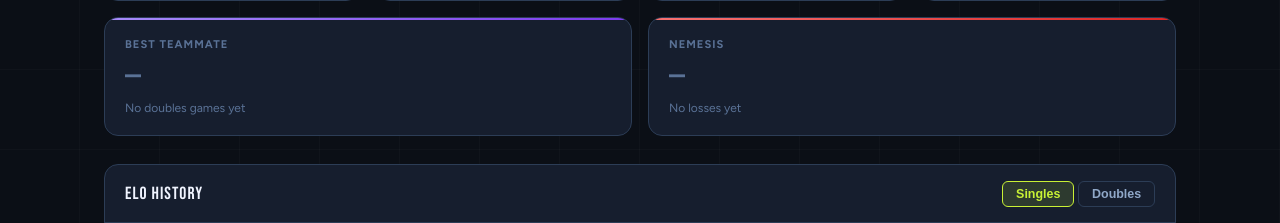
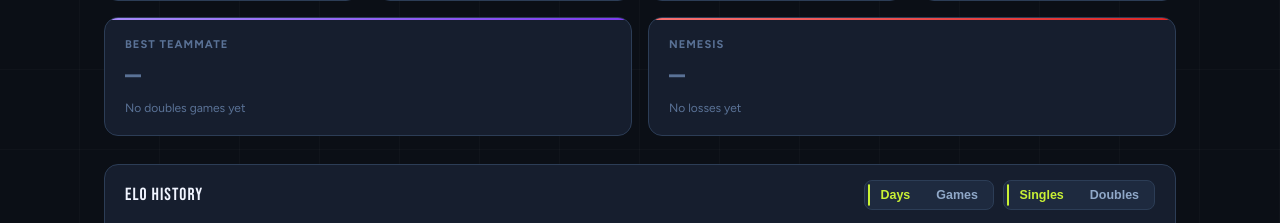
Before and after one commit to Garthalamu/PBELO, a Django app: template templates/tracker/player_detail.html in a window 1280 px wide. Shown: the part 251-474 px from the top of the page. Run offline with Django 5.2, Linux system fonts and the light colour scheme; the template is opened without the code that fills it, so the values that code supplies are empty; some libraries are stand-ins or nearby versions.

Commit message:
Changes to graph

```diff
--- a/templates/tracker/player_detail.html
+++ b/templates/tracker/player_detail.html
@@ -178,6 +178,43 @@
     background: var(--accent-dim);
     border-color: var(--accent);
     color: var(--accent);
+  }
+
+  /* Sliding pill toggle (Days / Games) */
+  .view-toggle {
+    position: relative;
+    display: inline-flex;
+    gap: 2px;
+    background: var(--surface-hi);
+    border: 1px solid var(--border);
+    border-radius: 8px;
+    padding: 3px;
+  }
+  .view-btn {
+    position: relative;
+    z-index: 1;
+    padding: 0.25rem 0.75rem;
+    font-size: 0.78rem;
+    font-weight: 700;
+    border: none;
+    background: none;
+    color: var(--txt-2);
+    cursor: pointer;
+    border-radius: 6px;
+    transition: color 0.22s;
+    white-space: nowrap;
+  }
+  .view-btn.active { color: var(--accent); }
+  .view-slider {
+    position: absolute;
+    top: 3px;
+    height: calc(100% - 6px);
+    border-radius: 6px;
+    background: var(--accent-dim);
+    border: 1px solid var(--accent);
+    pointer-events: none;
+    transition: left 0.22s cubic-bezier(0.4,0,0.2,1),
+                width 0.22s cubic-bezier(0.4,0,0.2,1);
   }
 
   .tab-pane { display: none; padding: 1.25rem; }
@@ -423,9 +460,17 @@
 <div class="chart-section fade-up delay-3">
   <div class="chart-head">
     <span class="chart-head-title">ELO History</span>
-    <div class="tab-btns">
-      <button class="tab-btn active" data-tab="chart-singles">Singles</button>
-      <button class="tab-btn" data-tab="chart-doubles">Doubles</button>
+    <div style="display:flex;gap:0.6rem;align-items:center;">
+      <div class="view-toggle" id="toggle-view">
+        <div class="view-slider"></div>
+        <button class="view-btn active" data-view="days">Days</button>
+        <button class="view-btn" data-view="games">Games</button>
+      </div>
+      <div class="view-toggle" id="toggle-tab">
+        <div class="view-slider"></div>
+        <button class="view-btn active" data-tab="chart-singles">Singles</button>
+        <button class="view-btn" data-tab="chart-doubles">Doubles</button>
+      </div>
     </div>
   </div>
   <div class="tab-pane active" id="chart-singles">
@@ -502,42 +547,135 @@
 {% block extra_js %}
 <script src="https://cdn.plot.ly/plotly-2.35.2.min.js"></script>
 <script>
-  const darkLayout = {
+  const singlesData = {{ singles_games_json|safe }};
+  const doublesData = {{ doubles_games_json|safe }};
+
+  const BASE_COLOR = '#2c3d56';
+  const DARK = {
     paper_bgcolor: 'rgba(0,0,0,0)',
-    plot_bgcolor: 'rgba(0,0,0,0)',
-    font: { color: '#90a8c8', family: 'Figtree, sans-serif', size: 11 },
-    xaxis: { gridcolor: '#2c3d56', linecolor: '#2c3d56', tickfont: { color: '#5a7296' }, zerolinecolor: '#2c3d56' },
-    yaxis: { gridcolor: '#2c3d56', linecolor: '#2c3d56', tickfont: { color: '#5a7296' }, zerolinecolor: '#2c3d56' },
+    plot_bgcolor:  'rgba(0,0,0,0)',
+    font:   { color: '#90a8c8', family: 'Figtree, sans-serif', size: 11 },
+    xaxis:  { gridcolor: BASE_COLOR, linecolor: BASE_COLOR, tickfont: { color: '#5a7296' }, zerolinecolor: BASE_COLOR },
+    yaxis:  { gridcolor: BASE_COLOR, linecolor: BASE_COLOR, tickfont: { color: '#5a7296' }, zerolinecolor: BASE_COLOR, title: 'ELO' },
     margin: { t: 16, r: 16, b: 44, l: 56 },
   };
 
+  function fmtDate(iso) {
+    const [y, m, d] = iso.split('-');
+    const mon = ['Jan','Feb','Mar','Apr','May','Jun','Jul','Aug','Sep','Oct','Nov','Dec'];
+    return `${mon[+m-1]} ${+d}, ${y}`;
+  }
+
+  function tracesDays(games, color) {
+    const daily = {};
+    games.forEach(g => { daily[g.date] = g.elo; });
+    const dates = Object.keys(daily).sort();
+    const elos  = dates.map(d => daily[d]);
+    return [
+      { x: dates, y: elos, mode: 'lines+markers',
+        line: { color, width: 2 }, marker: { color, size: 5 },
+        hovertemplate: '%{customdata}<br>ELO: %{y}<extra></extra>',
+        customdata: dates.map(fmtDate), showlegend: false },
+      { x: [dates[0], dates[dates.length - 1]], y: [1000, 1000],
+        mode: 'lines', line: { color: BASE_COLOR, width: 2.5, dash: 'dot' },
+        hoverinfo: 'skip', showlegend: false },
+    ];
+  }
+
+  function tracesGames(games, color) {
+    const xs = games.map((_, i) => i + 1);
+    return [
+      { x: xs, y: games.map(g => g.elo), mode: 'lines+markers',
+        line: { color, width: 2 }, marker: { color, size: 5 },
+        customdata: games.map(g => fmtDate(g.date)),
+        hovertemplate: 'Game %{x} · %{customdata}<br>ELO: %{y}<extra></extra>',
+        showlegend: false },
+      { x: [1, games.length], y: [1000, 1000],
+        mode: 'lines', line: { color: BASE_COLOR, width: 2.5, dash: 'dot' },
+        hoverinfo: 'skip', showlegend: false },
+    ];
+  }
+
+  const baselineAnnotation = [{
+    xref: 'paper', x: 0.99,
+    yref: 'y',     y: 1000,
+    text: 'Starting ELO',
+    showarrow: false,
+    xanchor: 'right',
+    yanchor: 'bottom',
+    font: { color: '#5a7296', size: 10, family: 'Figtree, sans-serif' },
+  }];
+
+  function layoutDays() {
+    return Object.assign({}, DARK, {
+      xaxis: Object.assign({}, DARK.xaxis, { type: 'date' }),
+      annotations: baselineAnnotation,
+    });
+  }
+  function layoutGames() {
+    return Object.assign({}, DARK, {
+      xaxis: Object.assign({}, DARK.xaxis, { title: 'Game #', type: 'linear', tickformat: 'd' }),
+      annotations: baselineAnnotation,
+    });
+  }
+
+  const cfg = { responsive: true, displayModeBar: false };
+
   {% if singles_chart != "null" %}
-    const sc = {{ singles_chart|safe }};
-    if (sc.data && sc.data[0]) {
-      sc.data[0].line = { color: '#60a5fa', width: 2 };
-      sc.data[0].marker = { color: '#60a5fa', size: 5 };
-      if (sc.data[1]) { sc.data[1].line = { color: '#2c3d56', width: 1, dash: 'dot' }; }
-    }
-    Plotly.newPlot('plot-singles', sc.data, Object.assign({}, sc.layout, darkLayout), { responsive: true, displayModeBar: false });
+    Plotly.newPlot('plot-singles', tracesDays(singlesData, '#60a5fa'), layoutDays(), cfg);
+  {% endif %}
+  {% if doubles_chart != "null" %}
+    Plotly.newPlot('plot-doubles', tracesDays(doublesData, '#4ade80'), layoutDays(), cfg);
   {% endif %}
 
-  {% if doubles_chart != "null" %}
-    const dc = {{ doubles_chart|safe }};
-    if (dc.data && dc.data[0]) {
-      dc.data[0].line = { color: '#4ade80', width: 2 };
-      dc.data[0].marker = { color: '#4ade80', size: 5 };
-      if (dc.data[1]) { dc.data[1].line = { color: '#2c3d56', width: 1, dash: 'dot' }; }
+  let chartView = 'days';
+
+  // Sliding pill helper
+  function initSlider(toggleId) {
+    const toggle = document.getElementById(toggleId);
+    const slider = toggle.querySelector('.view-slider');
+    const btns   = toggle.querySelectorAll('.view-btn');
+    function move(btn) {
+      slider.style.left  = btn.offsetLeft + 'px';
+      slider.style.width = btn.offsetWidth + 'px';
     }
-    Plotly.newPlot('plot-doubles', dc.data, Object.assign({}, dc.layout, darkLayout), { responsive: true, displayModeBar: false });
-  {% endif %}
+    slider.style.transition = 'none';
+    move(toggle.querySelector('.view-btn.active'));
+    requestAnimationFrame(() => { slider.style.transition = ''; });
+    return { slider, btns, move };
+  }
 
-  // Chart tabs
-  document.querySelectorAll('.tab-btn').forEach(btn => {
+  const viewPill = initSlider('toggle-view');
+  const viewBtns = viewPill.btns;
+
+  viewBtns.forEach(btn => {
+    btn.addEventListener('click', () => {
+      chartView = btn.dataset.view;
+      viewBtns.forEach(b => b.classList.toggle('active', b === btn));
+      viewPill.move(btn);
+      const useDays = chartView === 'days';
+      {% if singles_chart != "null" %}
+        Plotly.react('plot-singles',
+          useDays ? tracesDays(singlesData, '#60a5fa') : tracesGames(singlesData, '#60a5fa'),
+          useDays ? layoutDays() : layoutGames());
+      {% endif %}
+      {% if doubles_chart != "null" %}
+        Plotly.react('plot-doubles',
+          useDays ? tracesDays(doublesData, '#4ade80') : tracesGames(doublesData, '#4ade80'),
+          useDays ? layoutDays() : layoutGames());
+      {% endif %}
+    });
+  });
+
+
+  // Singles / Doubles tab toggle with sliding pill
+  const tabPill = initSlider('toggle-tab');
+  tabPill.btns.forEach(btn => {
     btn.addEventListener('click', () => {
       const target = btn.dataset.tab;
-      document.querySelectorAll('.tab-btn').forEach(b => b.classList.remove('active'));
+      tabPill.btns.forEach(b => b.classList.toggle('active', b === btn));
+      tabPill.move(btn);
       document.querySelectorAll('.tab-pane').forEach(p => p.classList.remove('active'));
-      btn.classList.add('active');
       document.getElementById(target).classList.add('active');
       const plot = document.querySelector('#' + target + ' .js-plotly-plot');
       if (plot) Plotly.Plots.resize(plot);
```
Also changed, not shown: tracker/views.py (+17 -3 lines).
